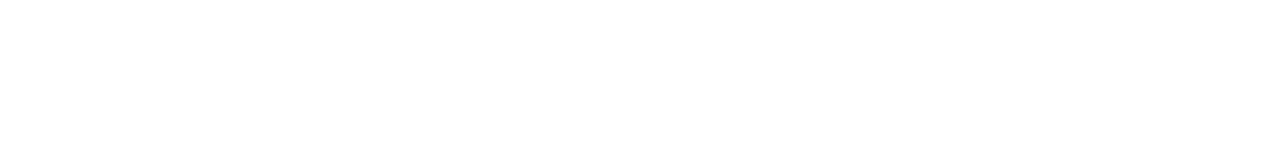
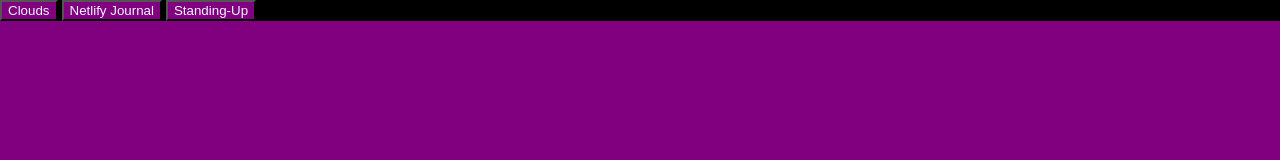
Before and after one commit to bobbyreed/cloudClass, a plain HTML site: page pages/clouds.html in a window 1280 px wide. Drawn offline with Linux system fonts and the light colour scheme.

Commit message:
Implements nav and buttons

```diff
--- a/pages/clouds.html
+++ b/pages/clouds.html
@@ -3,9 +3,15 @@
 <head>
     <meta charset="UTF-8">
     <meta name="viewport" content="width=device-width, initial-scale=1.0">
+    <link rel="stylesheet" href="../style.css">
     <title>Clouds</title>
 </head>
 <body>
+    <div class="nav">
+        <a href="./pages/clouds.html"><button>Clouds</button></a>
+        <a href="./pages/netlifyJournal.html"><button>Netlify Journal</button></a>
+        <a href="./pages/standing-up.html"><button>Standing-Up</button></a>
+    </div>
 
 </body>
 </html>
--- a/style.css
+++ b/style.css
@@ -11,3 +11,8 @@
     color: aqua;
 
 }
+
+.nav{
+    background-color: black;
+    color: aliceblue;
+}
```
Also changed, not shown: index.html (+5 -0 lines), pages/netlifyJournal.html (+6 -0 lines), pages/standing-up.html (+6 -0 lines).
